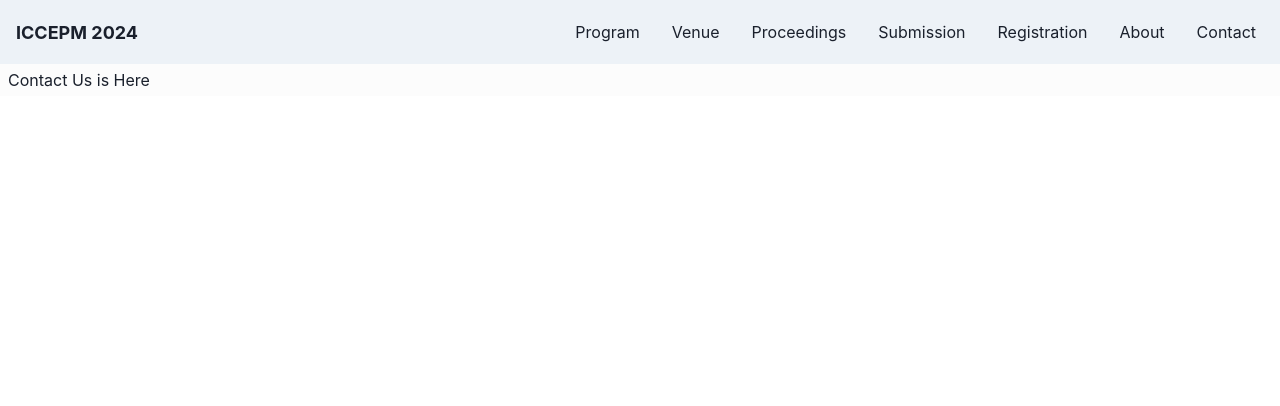
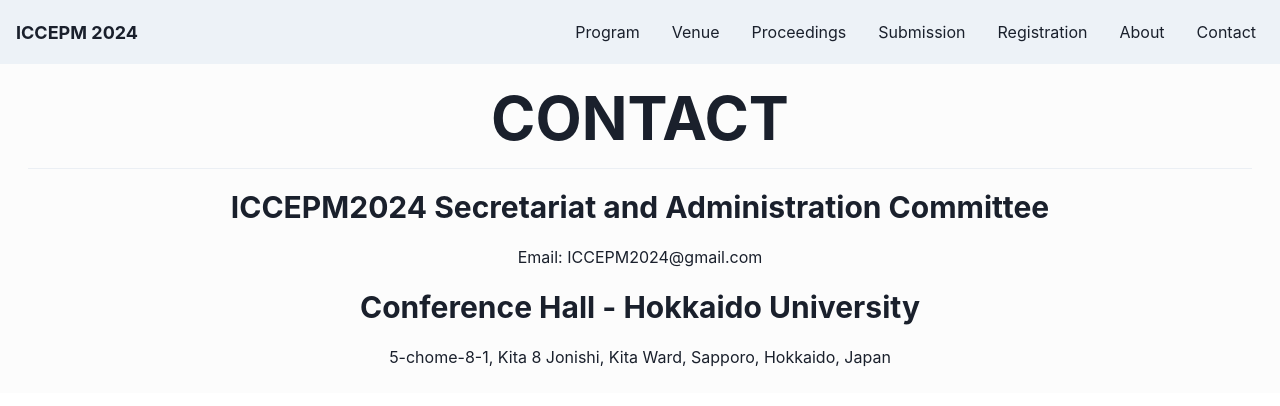
Before and after one commit to ktaroabobon/iccepm2024, a React (Create React App) app: page /contact in a window 1280 px wide. Shown: the top 406 px of the page. Built offline with nearby package versions, Linux system fonts and the light colour scheme.

Commit message:
add: contact page

```diff
--- a/package.json
+++ b/package.json
@@ -7,6 +7,7 @@
     "@chakra-ui/react": "^2.6.1",
     "@emotion/react": "^11.11.0",
     "@emotion/styled": "^11.11.0",
+    "@fontsource/open-sans": "^5.0.1",
     "@testing-library/jest-dom": "^5.16.5",
     "@testing-library/react": "^13.4.0",
     "@testing-library/user-event": "^13.5.0",
--- a/public/index.html
+++ b/public/index.html
@@ -27,17 +27,6 @@
     <title>ICCEPM 2024</title>
   </head>
   <body>
-    <noscript>You need to enable JavaScript to run this app.</noscript>
     <div id="root"></div>
-    <!--
-  This HTML file is a template.
-  If you open it directly in the browser, you will see an empty page.
-
-  You can add webfonts, meta tags, or analytics to this file.
-  The build step will place the bundled scripts into the <body> tag.
-
-  To begin the development, run `npm start` or `yarn start`.
-  To create a production bundle, use `npm run build` or `yarn build`.
--->
   </body>
 </html>
--- a/src/pages/Contact.tsx
+++ b/src/pages/Contact.tsx
@@ -1,10 +1,20 @@
 import React from "react";
-import { Base } from "./Base";
+import {Base} from "./Base";
+import {Text, Heading, Box, VStack, Divider} from "@chakra-ui/react";
 
 export const Contact: React.FC = () => {
   return (
     <Base>
-      <h1>Contact Us is Here</h1>
+      <Box p={5}>
+        <VStack spacing={5} justifyContent={'center'} alignItems={'center'}>
+          <Heading as="h1" size="3xl" textAlign={'center'}>CONTACT</Heading>
+          <Divider/>
+          <Heading as="h2" size="lg" textAlign={'center'}>ICCEPM2024 Secretariat and Administration Committee</Heading>
+          <Text size={'md'} textAlign={'center'}>Email: ICCEPM2024@gmail.com</Text>
+          <Heading as="h2" size="lg" textAlign={'center'}>Conference Hall - Hokkaido University</Heading>
+          <Text size={'md'} textAlign={'center'}>5-chome-8-1, Kita 8 Jonishi, Kita Ward, Sapporo, Hokkaido, Japan</Text>
+        </VStack>
+      </Box>
     </Base>
   );
 };
```
Also changed, not shown: 1 other file (tests, documents, lock files or other folders).
